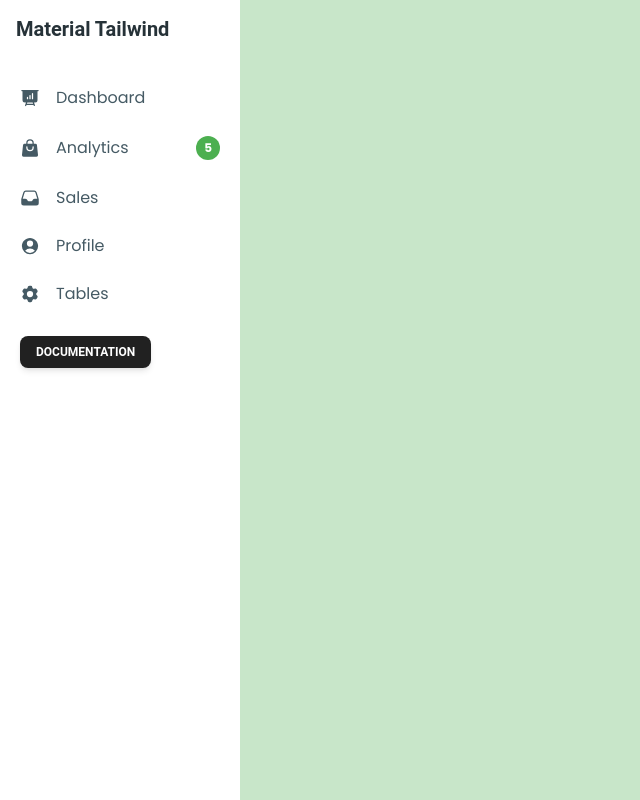
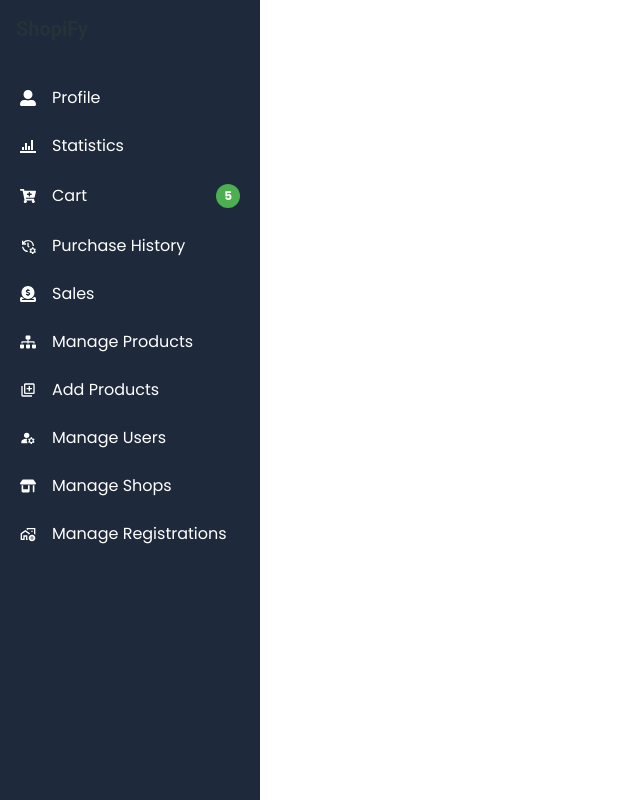
Before and after one commit to Sadiqur057/Shopify-Client, a React (Vite) app: page /dashboard in a window 1280 px wide. Shown: the whole page, without its empty margins (0-640 px from the left). Built offline with nearby package versions, Linux system fonts and the light colour scheme; no server answers.

Commit message:
designer dashboard layout

```diff
--- a/src/layout/Dashboard.jsx
+++ b/src/layout/Dashboard.jsx
@@ -1,10 +1,16 @@
-import { Outlet } from "react-router-dom";
+import { NavLink, Outlet } from "react-router-dom";
 import React, { useEffect } from "react";
 import { LuAlignRight } from "react-icons/lu";
+import { IoMdClose } from "react-icons/io";
+import { FaCartPlus, FaSitemap, FaUserAlt } from "react-icons/fa";
+import { ImStatsBars } from "react-icons/im";
+import { MdManageAccounts, MdManageHistory, MdOutlineAddHomeWork, MdOutlineLibraryAdd } from "react-icons/md";
+import { FaCircleDollarToSlot, FaShop } from "react-icons/fa6";
+import { RiUserSettingsFill } from "react-icons/ri";
+
 
 import {
   Drawer,
-  Button,
   Typography,
   IconButton,
   List,
@@ -34,13 +40,17 @@ const Dashboard = () => {
     return () => window.removeEventListener("resize", handleResize);
   }, []);
 
+  const activeStyles =
+    "bg-blue-gray-700 rounded-md";
+
   return (
     <div
       className="flex relative">
       <div
         className="absolute">
         <button
-          onClick={openDrawer}>
+          onClick={openDrawer}
+          className="p-5">
           <LuAlignRight />
         </button>
       </div>
@@ -49,69 +59,43 @@ const Dashboard = () => {
         <Drawer
           open={open}
           overlay={false}
-          className="shadow-none lg:relative">
+          className="shadow-none lg:relative w-[260px] bg-dark">
           <div
             className="mb-2 flex items-center justify-between p-4">
             <Typography
               variant="h5"
               color="blue-gray">
-              Material Tailwind
+              ShopiFy
             </Typography>
             <IconButton
               variant="text"
               color="blue-gray"
               className=" block lg:hidden"
               onClick={closeDrawer}>
-              <svg
-                xmlns="http://www.w3.org/2000/svg"
-                fill="none"
-                viewBox="0 0 24 24"
-                strokeWidth={2}
-                stroke="currentColor"
-                className="h-5 w-5"
-              >
-                <path
-                  strokeLinecap="round"
-                  strokeLinejoin="round"
-                  d="M6 18L18 6M6 6l12 12"
-                />
-              </svg>
+              <IoMdClose />
             </IconButton>
           </div>
-          <List>
+          <List className="text-white">
+            <NavLink to="/dashboard/user"
+              className={({ isActive }) => (isActive && activeStyles)}>
+              <ListItem>
+                <ListItemPrefix>
+                  <FaUserAlt />
+                </ListItemPrefix>
+                Profile
+              </ListItem>
+            </NavLink>
             <ListItem>
               <ListItemPrefix>
-                <svg
-                  xmlns="http://www.w3.org/2000/svg"
-                  viewBox="0 0 24 24"
-                  fill="currentColor"
-                  className="h-5 w-5"
-                >
-                  <path
-                    fillRule="evenodd"
-                    d="M2.25 2.25a.75.75 0 000 1.5H3v10.5a3 3 0 003 3h1.21l-1.172 3.513a.75.75 0 001.424.474l.329-.987h8.418l.33.987a.75.75 0 001.422-.474l-1.17-3.513H18a3 3 0 003-3V3.75h.75a.75.75 0 000-1.5H2.25zm6.04 16.5l.5-1.5h6.42l.5 1.5H8.29zm7.46-12a.75.75 0 00-1.5 0v6a.75.75 0 001.5 0v-6zm-3 2.25a.75.75 0 00-1.5 0v3.75a.75.75 0 001.5 0V9zm-3 2.25a.75.75 0 00-1.5 0v1.5a.75.75 0 001.5 0v-1.5z"
-                    clipRule="evenodd"
-                  />
-                </svg>
+                <ImStatsBars />
               </ListItemPrefix>
-              Dashboard
+              Statistics
             </ListItem>
             <ListItem>
               <ListItemPrefix>
-                <svg
-                  xmlns="http://www.w3.org/2000/svg"
-                  viewBox="0 0 24 24"
-                  fill="currentColor"
-                  className="h-5 w-5"
-                >
-                  <path
-                    fillRule="evenodd"
-                    d="M7.5 6v.75H5.513c-.96 0-1.764.724-1.865 1.679l-1.263 12A1.875 1.875 0 004.25 22.5h15.5a1.875 1.875 0 001.865-2.071l-1.263-12a1.875 1.875 0 00-1.865-1.679H16.5V6a4.5 4.5 0 10-9 0zM12 3a3 3 0 00-3 3v.75h6V6a3 3 0 00-3-3zm-3 8.25a3 3 0 106 0v-.75a.75.75 0 011.5 0v.75a4.5 4.5 0 11-9 0v-.75a.75.75 0 011.5 0v.75z"
-                    clipRule="evenodd"
-                  />
-                </svg>
+                <FaCartPlus />
               </ListItemPrefix>
-              Analytics
+              Cart
               <ListItemSuffix>
                 <Chip
                   value="5"
@@ -123,63 +107,55 @@ const Dashboard = () => {
             </ListItem>
             <ListItem>
               <ListItemPrefix>
-                <svg
-                  xmlns="http://www.w3.org/2000/svg"
-                  viewBox="0 0 24 24"
-                  fill="currentColor"
-                  className="h-5 w-5"
-                >
-                  <path
-                    fillRule="evenodd"
-                    d="M6.912 3a3 3 0 00-2.868 2.118l-2.411 7.838a3 3 0 00-.133.882V18a3 3 0 003 3h15a3 3 0 003-3v-4.162c0-.299-.045-.596-.133-.882l-2.412-7.838A3 3 0 0017.088 3H6.912zm13.823 9.75l-2.213-7.191A1.5 1.5 0 0017.088 4.5H6.912a1.5 1.5 0 00-1.434 1.059L3.265 12.75H6.11a3 3 0 012.684 1.658l.256.513a1.5 1.5 0 001.342.829h3.218a1.5 1.5 0 001.342-.83l.256-.512a3 3 0 012.684-1.658h2.844z"
-                    clipRule="evenodd"
-                  />
-                </svg>
+                <MdManageHistory />
+              </ListItemPrefix>
+              Purchase History
+              <ListItemSuffix>
+              </ListItemSuffix>
+            </ListItem>
+            <ListItem>
+              <ListItemPrefix>
+                <FaCircleDollarToSlot />
               </ListItemPrefix>
               Sales
             </ListItem>
             <ListItem>
               <ListItemPrefix>
-                <svg
-                  xmlns="http://www.w3.org/2000/svg"
-                  viewBox="0 0 24 24"
-                  fill="currentColor"
-                  className="h-5 w-5"
-                >
-                  <path
-                    fillRule="evenodd"
-                    d="M18.685 19.097A9.723 9.723 0 0021.75 12c0-5.385-4.365-9.75-9.75-9.75S2.25 6.615 2.25 12a9.723 9.723 0 003.065 7.097A9.716 9.716 0 0012 21.75a9.716 9.716 0 006.685-2.653zm-12.54-1.285A7.486 7.486 0 0112 15a7.486 7.486 0 015.855 2.812A8.224 8.224 0 0112 20.25a8.224 8.224 0 01-5.855-2.438zM15.75 9a3.75 3.75 0 11-7.5 0 3.75 3.75 0 017.5 0z"
-                    clipRule="evenodd"
-                  />
-                </svg>
+                <FaSitemap />
               </ListItemPrefix>
-              Profile
+              Manage Products
             </ListItem>
             <ListItem>
               <ListItemPrefix>
-                <svg
-                  xmlns="http://www.w3.org/2000/svg"
-                  viewBox="0 0 24 24"
-                  fill="currentColor"
-                  className="h-5 w-5"
-                >
-                  <path
-                    fillRule="evenodd"
-                    d="M11.078 2.25c-.917 0-1.699.663-1.85 1.567L9.05 4.889c-.02.12-.115.26-.297.348a7.493 7.493 0 00-.986.57c-.166.115-.334.126-.45.083L6.3 5.508a1.875 1.875 0 00-2.282.819l-.922 1.597a1.875 1.875 0 00.432 2.385l.84.692c.095.078.17.229.154.43a7.598 7.598 0 000 1.139c.015.2-.059.352-.153.43l-.841.692a1.875 1.875 0 00-.432 2.385l.922 1.597a1.875 1.875 0 002.282.818l1.019-.382c.115-.043.283-.031.45.082.312.214.641.405.985.57.182.088.277.228.297.35l.178 1.071c.151.904.933 1.567 1.85 1.567h1.844c.916 0 1.699-.663 1.85-1.567l.178-1.072c.02-.12.114-.26.297-.349.344-.165.673-.356.985-.57.167-.114.335-.125.45-.082l1.02.382a1.875 1.875 0 002.28-.819l.923-1.597a1.875 1.875 0 00-.432-2.385l-.84-.692c-.095-.078-.17-.229-.154-.43a7.614 7.614 0 000-1.139c-.016-.2.059-.352.153-.43l.84-.692c.708-.582.891-1.59.433-2.385l-.922-1.597a1.875 1.875 0 00-2.282-.818l-1.02.382c-.114.043-.282.031-.449-.083a7.49 7.49 0 00-.985-.57c-.183-.087-.277-.227-.297-.348l-.179-1.072a1.875 1.875 0 00-1.85-1.567h-1.843zM12 15.75a3.75 3.75 0 100-7.5 3.75 3.75 0 000 7.5z"
-                    clipRule="evenodd"
-                  />
-                </svg>
+                <MdOutlineLibraryAdd />
               </ListItemPrefix>
-              Tables
+              Add Products
+            </ListItem>
+
+            {/* Admin */}
+            <ListItem>
+              <ListItemPrefix>
+                <MdManageAccounts />
+              </ListItemPrefix>
+              Manage Users
+            </ListItem>
+            <ListItem>
+              <ListItemPrefix>
+                <FaShop />
+              </ListItemPrefix>
+              Manage Shops
+            </ListItem>
+            <ListItem>
+              <ListItemPrefix>
+                <MdOutlineAddHomeWork />
+              </ListItemPrefix>
+              Manage Registrations
             </ListItem>
           </List>
-          <Button className="mt-3 ml-5" size="sm">
-            Documentation
-          </Button>
         </Drawer>
       </div>
 
-      <div className="col-span-2 h-screen bg-green-100 w-full pt-10">
+      <div className="col-span-2 h-screen w-full pt-10 p-4 lg:p-6">
         <Outlet />
       </div>
     </div>
```
